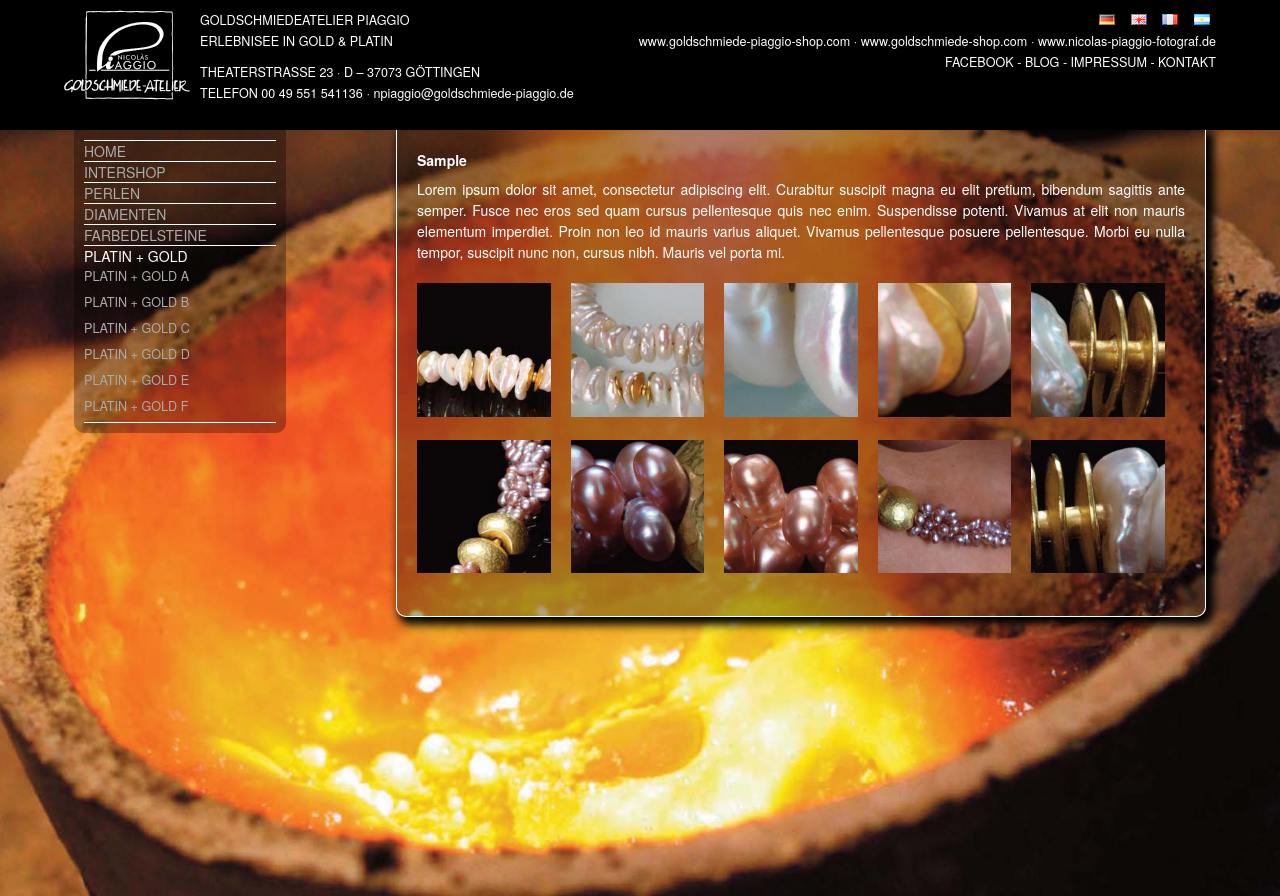
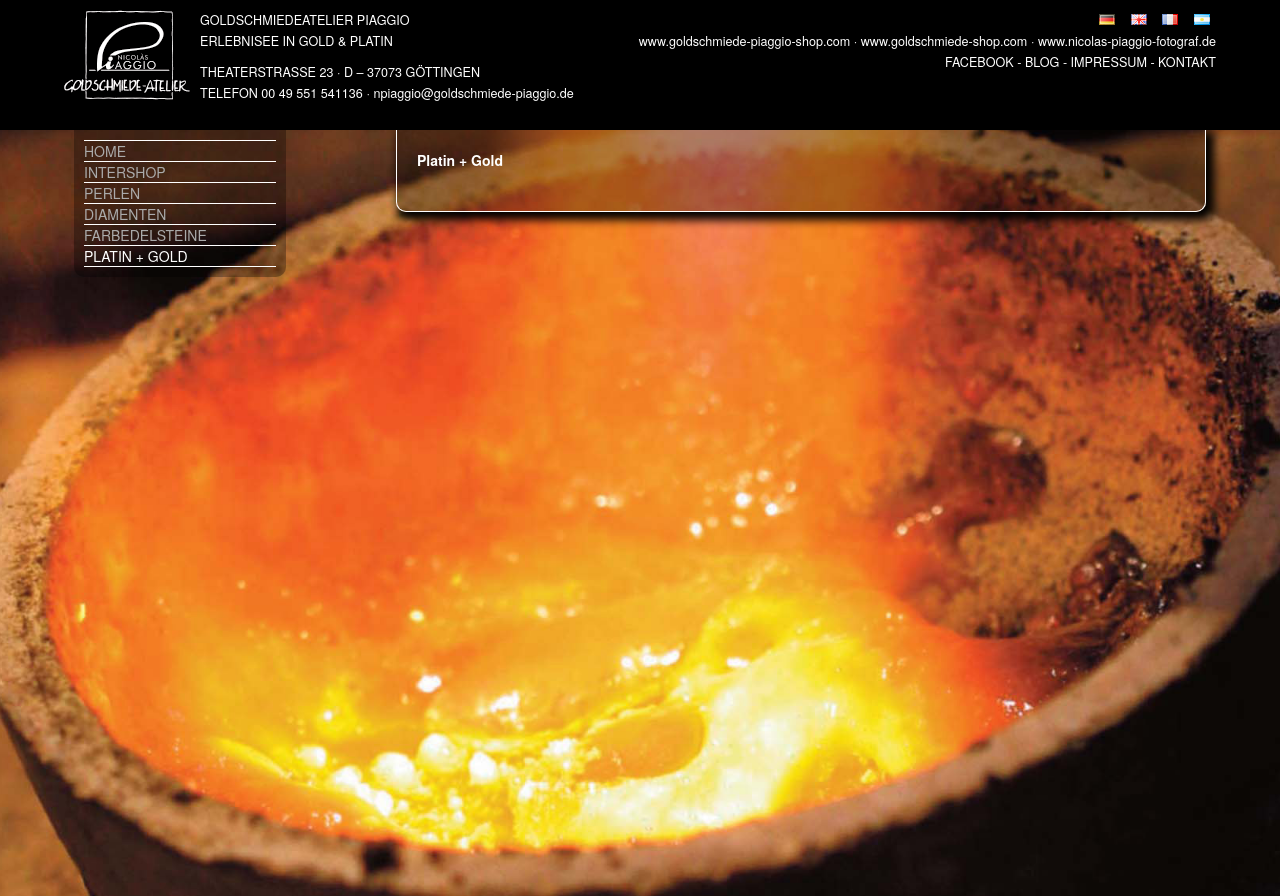
Before and after one commit to joselito777/test_joya, a PHP site: page /piaggio/de/platin-gold in a window 1280 px wide. Run offline with PHP 8.4, Linux system fonts and the light colour scheme.

Commit message:
limpieza de samples

```diff
--- a/inc/platin-gold/platin-gold.php
+++ b/inc/platin-gold/platin-gold.php
@@ -1,17 +1,4 @@
-<?
-	if(isset($arrayPath[1])){
-		$fileToInc = $folderRoot.'/inc/'.$arrayPath[0].'/'.$arrayPath[1].'.php';
-		if (!is_file($fileToInc)) {
-			$fileToInc = $folderRoot.'/inc/sample.php';
-		}
-	}
-	else{
-		reset($subSections[$arrayPath[0]]);
-		$firstSubSections = key($subSections[$arrayPath[0]]);
-		$fileToInc = $folderRoot.'/inc/'.$arrayPath[0].'/'.$firstSubSections.'.php';
-		if (!is_file($fileToInc)) {
-			$fileToInc = $folderRoot.'/inc/sample.php';
-		}
-	}
-	include($fileToInc);
-?>
+<h3><?=$dictionarySections['platin-gold']?></h3>
+<p>
+
+</p
--- a/inc/sample.php
+++ /dev/null
@@ -1,20 +0,0 @@
-<h3>Sample</h3>
-<p>
-	Lorem ipsum dolor sit amet, consectetur adipiscing elit. Curabitur suscipit magna eu elit pretium, bibendum sagittis ante semper.
-	Fusce nec eros sed quam cursus pellentesque quis nec enim. Suspendisse potenti. Vivamus at elit non mauris elementum imperdiet.
-	Proin non leo id mauris varius aliquet. Vivamus pellentesque posuere pellentesque. Morbi eu nulla tempor, suscipit nunc non, cursus nibh.
-	Mauris vel porta mi.
-</p>
-<ul class="listItems">
-	<li><a class="fancybox" rel="group" href="<?=$homeRoot?>/images/perlen/perlen_01.jpg" title="Perlen 1"><img src="<?=$homeRoot?>/images/perlen/perlen_01.jpg" alt="perlen 1" /></a></li>
-	<li><a class="fancybox" rel="group" href="<?=$homeRoot?>/images/perlen/perlen_02.jpg" title="Perlen 2"><img src="<?=$homeRoot?>/images/perlen/perlen_02.jpg" alt="perlen 2" /></a></li>
-	<li><a class="fancybox" rel="group" href="<?=$homeRoot?>/images/perlen/perlen_03.jpg" title="Perlen 3"><img src="<?=$homeRoot?>/images/perlen/perlen_03.jpg" alt="perlen 3" /></a></li>
-	<li><a class="fancybox" rel="group" href="<?=$homeRoot?>/images/perlen/perlen_04.jpg" title="Perlen 4"><img src="<?=$homeRoot?>/images/perlen/perlen_04.jpg" alt="perlen 4" /></a></li>
-	<li><a class="fancybox" rel="group" href="<?=$homeRoot?>/images/perlen/perlen_05.jpg" title="Perlen 5"><img src="<?=$homeRoot?>/images/perlen/perlen_05.jpg" alt="perlen 5" /></a></li>
-
-	<li><a class="fancybox" rel="group" href="<?=$homeRoot?>/images/perlen/perlen_06.jpg" title="Perlen 6"><img src="<?=$homeRoot?>/images/perlen/perlen_06.jpg" alt="perlen 6" /></a></li>
-	<li><a class="fancybox" rel="group" href="<?=$homeRoot?>/images/perlen/perlen_07.jpg" title="Perlen 7"><img src="<?=$homeRoot?>/images/perlen/perlen_07.jpg" alt="perlen 7" /></a></li>
-	<li><a class="fancybox" rel="group" href="<?=$homeRoot?>/images/perlen/perlen_08.jpg" title="Perlen 8"><img src="<?=$homeRoot?>/images/perlen/perlen_08.jpg" alt="perlen 8" /></a></li>
-	<li><a class="fancybox" rel="group" href="<?=$homeRoot?>/images/perlen/perlen_09.jpg" title="Perlen 9"><img src="<?=$homeRoot?>/images/perlen/perlen_09.jpg" alt="perlen 9" /></a></li>
-	<li><a class="fancybox" rel="group" href="<?=$homeRoot?>/images/perlen/perlen_10.jpg" title="Perlen 10"><img src="<?=$homeRoot?>/images/perlen/perlen_10.jpg" alt="perlen 10" /></a></li>
-<ul>
--- a/includes/defines.php
+++ b/includes/defines.php
@@ -22,28 +22,12 @@
 		'chin-sudwaser-perlen',
 	 ),
 	'diamenten' => array(
- 			'diamenten-a',
- 			'diamenten-b',
- 			'diamenten-c',
- 			'diamenten-d',
 	),
 	'farbedelsteine' => array(
- 			'farbedelsteine-a',
- 			'farbedelsteine-b',
- 			'farbedelsteine-c'
 	),
 	'platin-gold' => array(
- 			'platin-gold-a',
- 			'platin-gold-b',
- 			'platin-gold-c',
- 			'platin-gold-d',
- 			'platin-gold-e',
- 			'platin-gold-f'
 	),
 	'internetshop' => array(
- 			'internetshop-a',
- 			'internetshop-b',
- 			'internetshop-c'
 	)
 );
 ?>
```
Also changed, not shown: inc/angebote/angebote.php (+4 -17 lines), inc/farbedelsteine/farbedelsteine.php (+4 -17 lines), inc/internetshop/internetshop.php (+4 -17 lines). Lines whose indentation alone changed are shown as unchanged.
